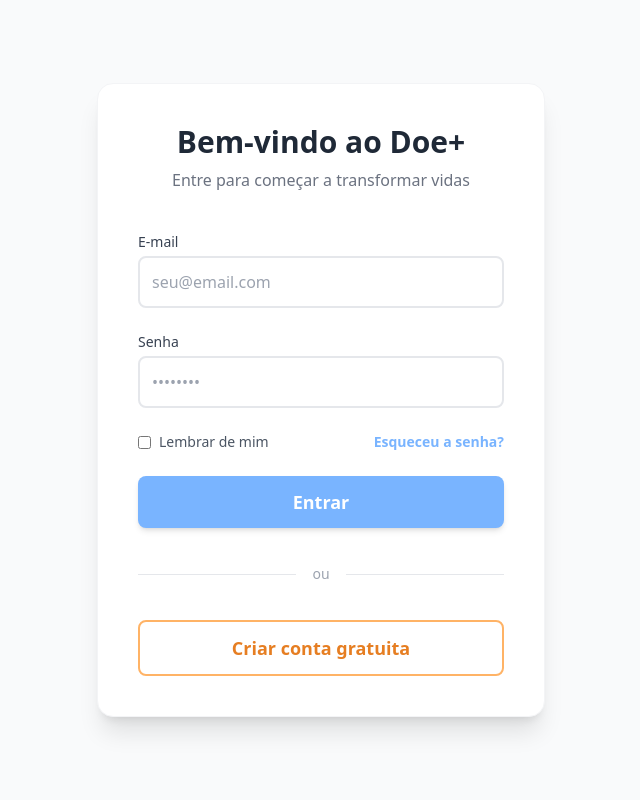
After one commit to barao-maua/projeto-web-semestre-it_girls, a Django app: page /login/ in a window 1280 px wide. The commit adds this page. Shown: the whole page, without its empty margins (319-959 px from the left). Run offline with Django 5.2, Linux system fonts and the light colour scheme; some libraries are stand-ins or nearby versions.

Commit message:
Botão login e cadastr usuário(bia)

```diff
--- a/app/views.py
+++ b/app/views.py
@@ -6,5 +6,7 @@ def cadastro_roupa(request):
     return render(request, 'cadastro_roupa.html')
 def selecao_tipo_doacao(request):
     return render(request, 'selecao_tipo_doacao.html')
-def cadastro_roupa(request):
-    return render(request, 'cadastro_roupa.html')
+def login_view(request):
+    return render(request, 'login.html')
+def cadastro_usuario(request):
+    return render(request, 'cadastro_usuario.html')
--- a/config/urls.py
+++ b/config/urls.py
@@ -1,10 +1,12 @@
 from django.contrib import admin
 from django.urls import path, include
-from app.views import home ,cadastro_roupa,selecao_tipo_doacao
+from app.views import cadastro_usuario, home ,cadastro_roupa,selecao_tipo_doacao,login_view
 urlpatterns = [
     path('admin/', admin.site.urls),
     path('', home, name='home'),
     path("__reload__/", include("django_browser_reload.urls")),
     path('cadastrar-roupa/', cadastro_roupa, name='cadastro_roupa'),
     path('selecao-tipo-doacao/', selecao_tipo_doacao, name='selecao_tipo_doacao'),
+    path('login/', login_view, name='login'),
+    path('cadastro-usuario/', cadastro_usuario, name='cadastro_usuario'),
 ]
--- a/templates/components/header.html
+++ b/templates/components/header.html
@@ -10,8 +10,8 @@
             <li><a href="#" class="hover:text-blue-500 transition">ONGs</a></li>
         </ul>
 
-        <button class="bg-gray-100 text-gray-700 px-5 py-2 rounded-lg font-semibold hover:bg-gray-200 transition">
-            Login/Cadastrar
-        </button>
+        <a href="{% url 'login' %}" class="bg-gray-100 text-gray-700 px-5 py-2 rounded-lg font-semibold hover:bg-gray-200 transition inline-block">
+        Login/Cadastrar
+        </a>
     </nav>
 </header>
--- /dev/null
+++ b/templates/login.html
@@ -0,0 +1,45 @@
+{% extends "base.html" %}
+
+{% block content %}
+<main class="min-h-screen bg-gray-50 flex items-center justify-center py-12 px-4">
+    <div class="max-w-md w-full bg-white p-10 rounded-2xl shadow-xl border border-gray-100">
+        <div class="text-center mb-10">
+            <h2 class="text-3xl font-bold text-gray-800">Bem-vindo ao Doe+</h2>
+            <p class="text-gray-500 mt-2">Entre para começar a transformar vidas</p>
+        </div>
+
+        <form class="space-y-6">
+            <div>
+                <label class="block text-sm font-medium text-gray-700 mb-1">E-mail</label>
+                <input type="email" placeholder="seu@email.com" class="w-full border-2 border-gray-200 p-3 rounded-lg focus:border-[#79B4FF] outline-none transition">
+            </div>
+
+            <div>
+                <label class="block text-sm font-medium text-gray-700 mb-1">Senha</label>
+                <input type="password" placeholder="••••••••" class="w-full border-2 border-gray-200 p-3 rounded-lg focus:border-[#79B4FF] outline-none transition">
+            </div>
+
+            <div class="flex items-center justify-between text-sm">
+                <label class="flex items-center text-gray-600">
+                    <input type="checkbox" class="mr-2"> Lembrar de mim
+                </label>
+                <a href="#" class="text-[#79B4FF] font-semibold hover:underline">Esqueceu a senha?</a>
+            </div>
+
+            <button type="submit" class="w-full bg-[#79B4FF] text-white py-3 rounded-lg font-bold text-lg hover:bg-blue-500 transition shadow-md">
+                Entrar
+            </button>
+
+            <div class="relative flex py-3 items-center">
+                <div class="flex-grow border-t border-gray-200"></div>
+                <span class="flex-shrink mx-4 text-gray-400 text-sm">ou</span>
+                <div class="flex-grow border-t border-gray-200"></div>
+            </div>
+
+            <a href="{% url 'cadastro_usuario' %}" class="w-full bg-white border-2 border-[#FFB366] text-[#E67E22] py-3 rounded-lg font-bold text-lg hover:bg-orange-50 transition block text-center">
+            Criar conta gratuita
+            </a>
+        </form>
+    </div>
+</main>
+{% endblock %}
```
Also changed, not shown: templates/cadastro_usuario.html (added, +38 -0 lines).
